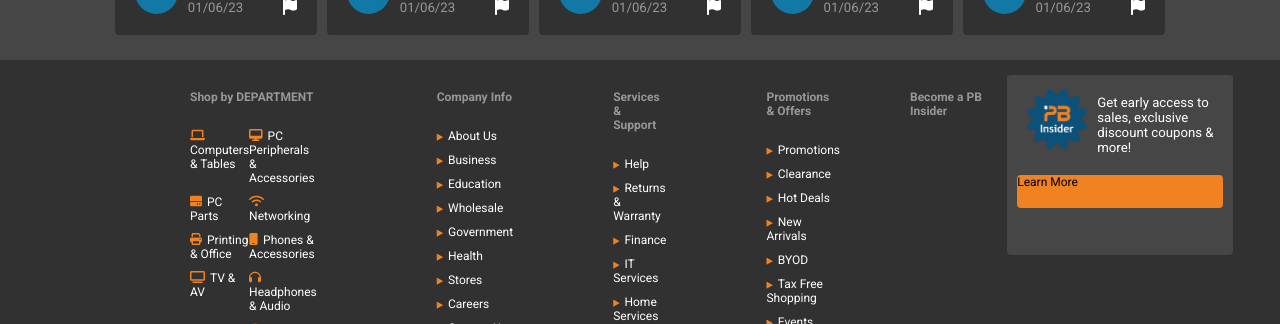
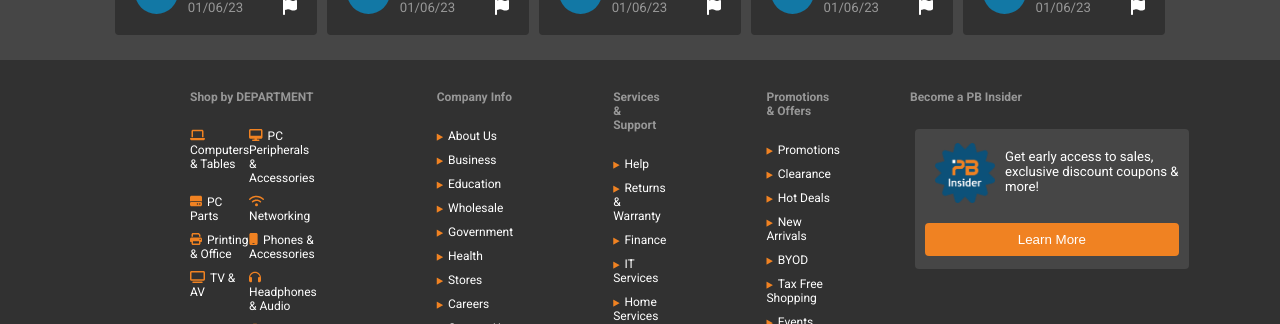
Before and after one commit to aubreybmina/mission-5, a React (Create React App) app in the folder ui/: page / in a window 1280 px wide. Shown: the part 2753-3077 px from the top of the page. Built offline with nearby package versions, Linux system fonts and the light colour scheme; no server answers.

Commit message:
made changes on footer sitelinks

```diff
--- a/ui/src/assets/styles/_sitelinks.scss
+++ b/ui/src/assets/styles/_sitelinks.scss
@@ -78,16 +78,14 @@
     }
 
     &--insider {
-      display: grid;
-      grid-template-rows: 1fr 1fr;
-      justify-content: flex-start;
+      &--details {
         margin: u.toRem(5);
         border-radius: u.toRem(4);
         background-color: c.$ft-testimonial;
-      min-height: u.toRem(180);
+        min-height: u.toRem(140);
         width: u.toRem(273.75);
 
-      &--details {
+        &--content {
           display: flex;
           justify-content: space-between;
           align-items: stretch;
@@ -107,12 +105,24 @@
           }
         }
 
-      &--button {
+        button {
           background-color: c.$pb-orange;
+          color: c.$standout-color;
           border-radius: u.toRem(4);
+          border-style: none;
           height: u.toRem(33);
+          width: u.toRem(253.75);
           margin: u.toRem(10);
+
+          &:hover {
+            cursor: pointer;
+            border: u.toRem(0) solid c.$standout-color;
+            color: c.$pb-orange;
+            background-color: c.$pb-blue;
+            transition: border 100ms, color 100ms;
           }
         }
       }
     }
+  }
+}
--- a/ui/src/assets/styles/index.css
+++ b/ui/src/assets/styles/index.css
@@ -391,38 +391,45 @@
 .sitelinks__section--company--list-li {
   padding: 0.3125rem 0;
 }
-.sitelinks__section--insider {
-  display: grid;
-  grid-template-rows: 1fr 1fr;
-  justify-content: flex-start;
+.sitelinks__section--insider--details {
   margin: 0.3125rem;
   border-radius: 0.25rem;
   background-color: #464646;
-  min-height: 11.25rem;
+  min-height: 8.75rem;
   width: 17.109375rem;
 }
-.sitelinks__section--insider--details {
+.sitelinks__section--insider--details--content {
   display: flex;
   justify-content: space-between;
   align-items: stretch;
 }
-.sitelinks__section--insider--details img {
+.sitelinks__section--insider--details--content img {
   height: 3.75rem;
   width: 3.75rem;
   margin: 0.875rem 0 0.625rem 1.25rem;
   font-size: 1.5625rem;
   font-weight: 700;
 }
-.sitelinks__section--insider--details p {
+.sitelinks__section--insider--details--content p {
   font-size: 0.825rem;
   color: #ffffff;
   margin: 1.25rem 0.625rem 0;
 }
-.sitelinks__section--insider--button {
+.sitelinks__section--insider--details button {
   background-color: #f08222;
+  color: #ffffff;
   border-radius: 0.25rem;
+  border-style: none;
   height: 2.0625rem;
+  width: 15.859375rem;
   margin: 0.625rem;
+}
+.sitelinks__section--insider--details button:hover {
+  cursor: pointer;
+  border: 0rem solid #ffffff;
+  color: #f08222;
+  background-color: #0d4f77;
+  transition: border 100ms, color 100ms;
 }
 
 .navbarMid {
--- a/ui/src/components/FooterSiteLinks.tsx
+++ b/ui/src/components/FooterSiteLinks.tsx
@@ -191,13 +191,20 @@ const FooterSiteLinks = () => {
         </div>
       </div>
       <div className="sitelinks__section">
-        <div className="sitelinks__section--title">Become a PB Insider</div>
         <div className="sitelinks__section--insider">
+          <div className="sitelinks__section--title">Become a PB Insider</div>
+
           <div className="sitelinks__section--insider--details">
-            <img src={insiderlogo} alt="PB Insider Logo" />
-            <p>Get early access to sales, exclusive discount coupons & more!</p>
+            <div className="sitelinks__section--insider--details--content">
+              <img src={insiderlogo} alt="PB Insider Logo" />
+              <p>
+                Get early access to sales, exclusive discount coupons & more!
+              </p>
+            </div>
+            <button className="sitelinks__section--insider--button">
+              Learn More
+            </button>
           </div>
-          <div className="sitelinks__section--insider--button">Learn More</div>
         </div>
       </div>
     </div>
```
Also changed, not shown: 1 other file (tests, documents, lock files or other folders). Lines whose indentation alone changed are shown as unchanged.
